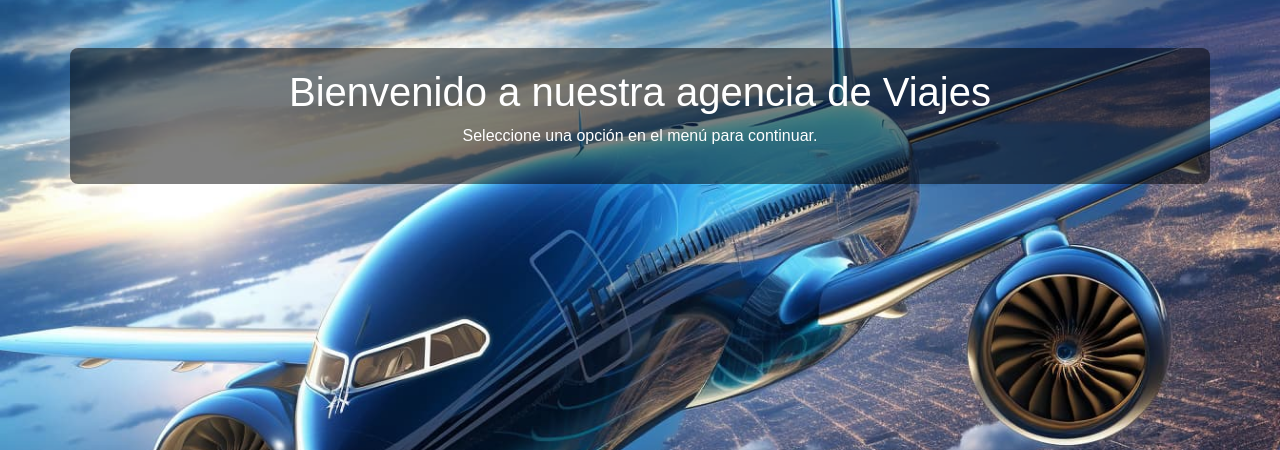
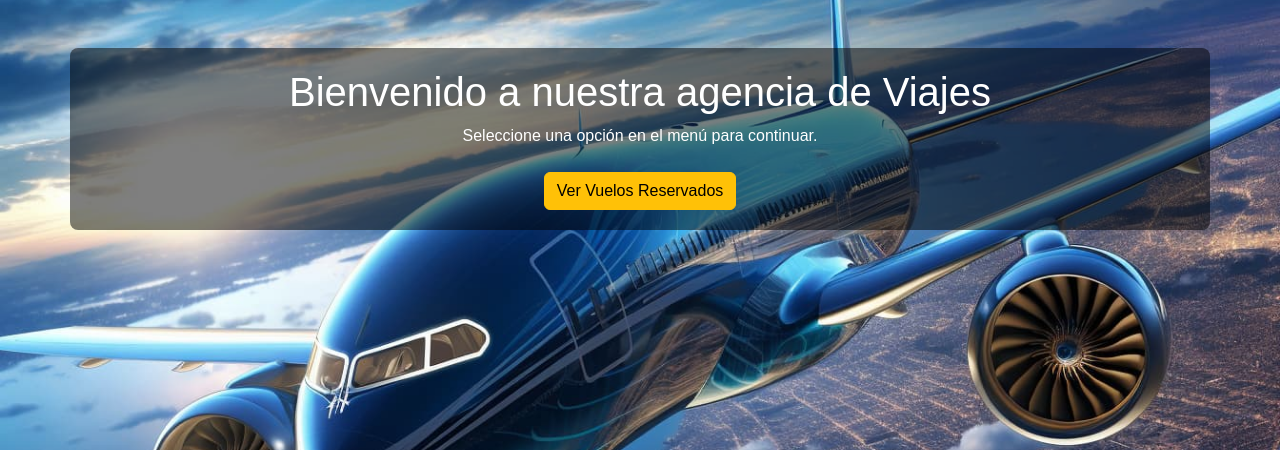
Before and after one commit to Js587fast/agencia_de_viajes, a PHP site: page / in a window 1280 px wide. Shown: the part 96-546 px from the top of the page. Run offline with PHP 8.4, Linux system fonts and the light colour scheme.

Commit message:
Agregando cambios para Pull Request

```diff
--- a/PROYECTO TAREA SEMANA 8 PRO. WEB II/index.php
+++ b/PROYECTO TAREA SEMANA 8 PRO. WEB II/index.php
@@ -25,10 +25,8 @@ include 'Includes/db_conexion.php';
             color: white;
         }
 
-
         .container {
             background: rgba(0, 0, 0, 0.5);
-
             padding: 20px;
             border-radius: 8px;
         }
@@ -74,6 +72,11 @@ include 'Includes/db_conexion.php';
     <div class="container mt-5">
         <h1 class="text-center">Bienvenido a nuestra agencia de Viajes</h1>
         <p class="text-center">Seleccione una opción en el menú para continuar.</p>
+
+        <!-- Botón para ver vuelos reservados -->
+        <div class="text-center mt-4">
+            <a href="Pages/consultar_reservas.php" class="btn btn-warning">Ver Vuelos Reservados</a>
+        </div>
     </div>
 
     <!-- Pie de página -->
```
